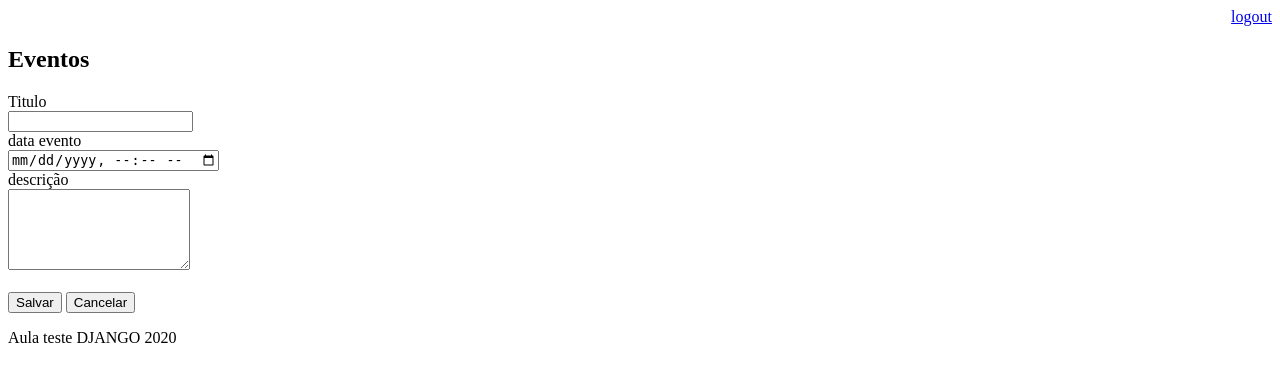
After one commit to rafaelbombonatto/AgendaDjango, a Django app: page /agenda/evento in a window 1280 px wide. The commit adds this page. Shown: the top 382 px of the page. Run offline with Django 3.2, Linux system fonts and the light colour scheme.

Commit message:
Aula de templates

```diff
--- a/agenda/urls.py
+++ b/agenda/urls.py
@@ -21,6 +21,8 @@ from django.views.generic import RedirectView
 urlpatterns = [
     path('admin/', admin.site.urls),
     path('agenda/', views.lista_eventos),
+    path('agenda/evento', views.evento),
+    path('agenda/evento/submit', views.submit_evento),
     path('',RedirectView.as_view(url='/agenda/')),
     path('login/', views.login_user),
     path('login/submit', views.submit_login),
--- a/core/views.py
+++ b/core/views.py
@@ -32,3 +32,17 @@ def submit_login(request):
         else:
             messages.error(request,"Usuário ou senha inválidos")
     return redirect('/')
+
+
+def evento(request):
+    return render(request,'evento.html')
+
+@login_required(login_url='/login/')
+def submit_evento(request):
+    if request.POST:
+        titulo = request.POST.get('titulo')
+        data_evento = request.POST.get('data_evento')
+        descricao = request.POST.get('descricao')
+        usuario = request.user
+        Evento.objects.create(titulo=titulo, data_evento=data_evento, descricao=descricao, usuario=usuario)
+    return redirect ('/')
--- a/templates/agenda.html
+++ b/templates/agenda.html
@@ -1,6 +1,9 @@
 {% extends "model_page.html" %}
 {% block content %}
     <h2>Agendamentos</h2>
+    <a href="evento">
+        <button type="button">Novo Evento</button>
+    </a>
     <ul>
     {% for evento in eventos %}
         <li>{{ evento.titulo}} - {{ evento.get_data_evento }}</li>
--- /dev/null
+++ b/templates/evento.html
@@ -0,0 +1,24 @@
+{% extends "model_page.html" %}
+
+{% block content %}
+    <h2> Eventos </h2>
+    <form action="submit" method="POST">{% csrf_token %}
+        <label>Titulo</label>
+        <br>
+        <input type="text" name="titulo">
+        <br>
+        <label>data evento</label>
+        <br>
+        <input type="datetime-local" name="data_evento">
+        <br>
+        <label>descrição</label>
+        <br>
+        <textarea name="descricao" rows="5"></textarea>
+        <br>
+        <br>
+        <button type="submit">Salvar</button>
+        <a href="/">
+            <button type="button">Cancelar</button>
+        </a>
+    </form>
+{% endblock %}
```
Also changed, not shown: db.sqlite3, 1 other file.
